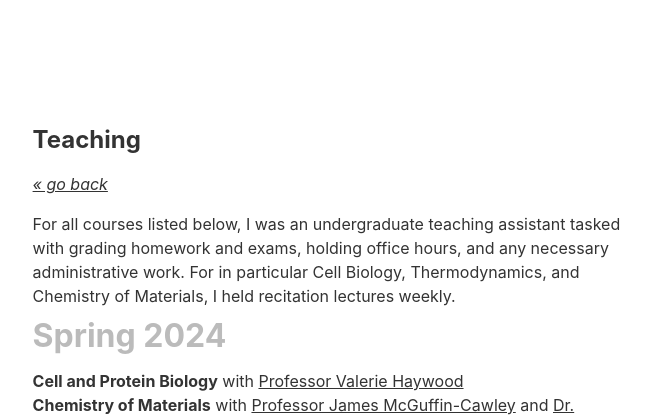
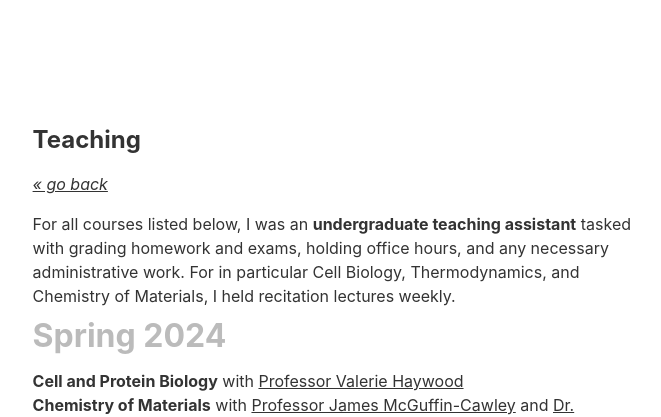
Before and after one commit to benjaminkramer64/benjaminkramer25.github.io, a Jekyll site: the page built from teaching.md, in a window 1280 px wide. Shown: the top 417 px of the page, without its empty margins (313-974 px from the left). Built offline with Jekyll 4.4.1, drawn with Linux system fonts in a browser that asks for light colours.

```diff
--- a/teaching.md
+++ b/teaching.md
@@ -4,7 +4,7 @@ title: Teaching
 ---
 [*<< go back*](index.md)
 
-For all courses listed below, I was an undergraduate teaching assistant tasked with grading homework and exams, holding office hours, and any necessary administrative work. For in particular Cell Biology, Thermodynamics, and Chemistry of Materials, I held recitation lectures weekly.
+For all courses listed below, I was an **undergraduate teaching assistant** tasked with grading homework and exams, holding office hours, and any necessary administrative work. For in particular Cell Biology, Thermodynamics, and Chemistry of Materials, I held recitation lectures weekly.
 
 <span style="font-size:32px; font-weight: bold; color: #bbbbbb;">Spring 2024</span>
 
```
